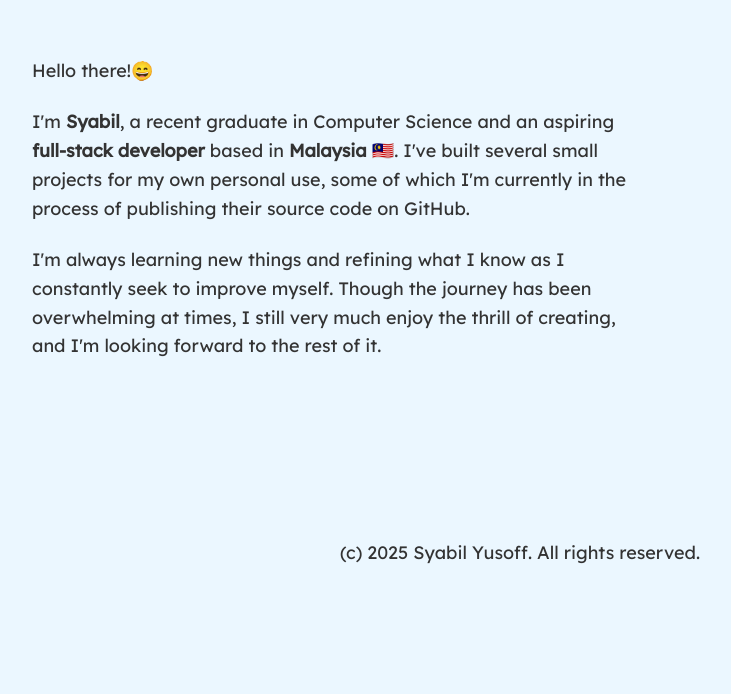
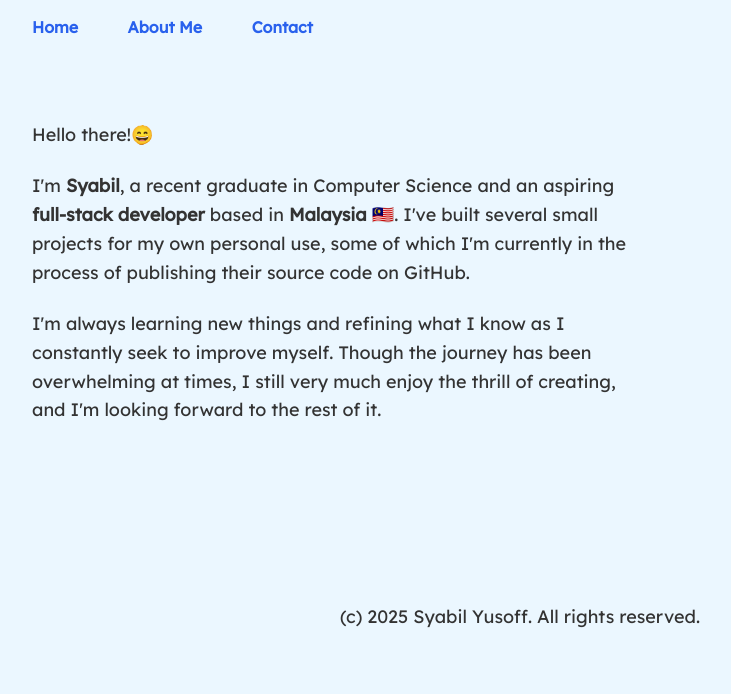
Before and after one commit to bllio/bllio.github.io, a website built with Vite: page index.html in a window 1280 px wide. Shown: the part 157-851 px from the top of the page, without its empty margins (120-851 px from the left). Before the commit the page ends 800 px from the top, so only its background shows below. Built offline with nearby package versions, Linux system fonts and the light colour scheme; a web font is replaced by a local one.

Commit message:
Create Navbar component

```diff
--- a/index.html
+++ b/index.html
@@ -24,6 +24,13 @@
           ><span class="logo__right">bil</span>
         </a>
       </div>
+      <nav class="navbar">
+        <ul class="navbar__list">
+          <li><a class="navbar__link" href="/">Home</a></li>
+          <li><a class="navbar__link" href="/#about">About Me</a></li>
+          <li><a class="navbar__link" href="/#contact">Contact</a></li>
+        </ul>
+      </nav>
     </header>
     <main>
       <section class="section" id="about">
--- a/styles/index.css
+++ b/styles/index.css
@@ -168,6 +168,35 @@ html {
   color: var(--color-brand-secondary);
 }
 
+/* Navigation Bar */
+.navbar {
+  width: 30%;
+}
+
+.navbar__list {
+  display: flex;
+  flex-direction: row;
+  justify-content: space-between;
+  list-style-type: none;
+  margin: auto;
+  padding: 0;
+}
+
+.navbar__link {
+  color: var(--color-brand-primary);
+  display: block;
+  font-family: var(--font-copy);
+  font-weight: var(--text-semibold);
+  padding: var(--space-sm);
+  padding-left: 0;
+  text-decoration: none;
+  transition: color 150ms ease-out;
+}
+
+.navbar__link:hover {
+  color: var(--color-brand-secondary);
+}
+
 /* Text */
 .text {
   color: var(--color-ink-primary);
```
